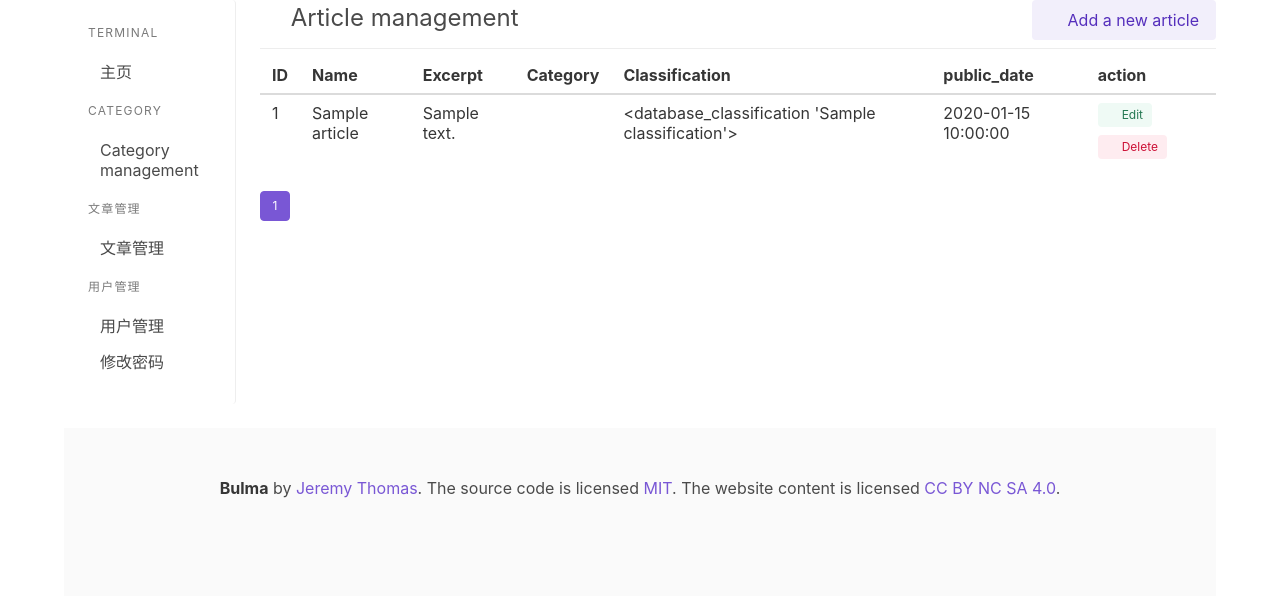
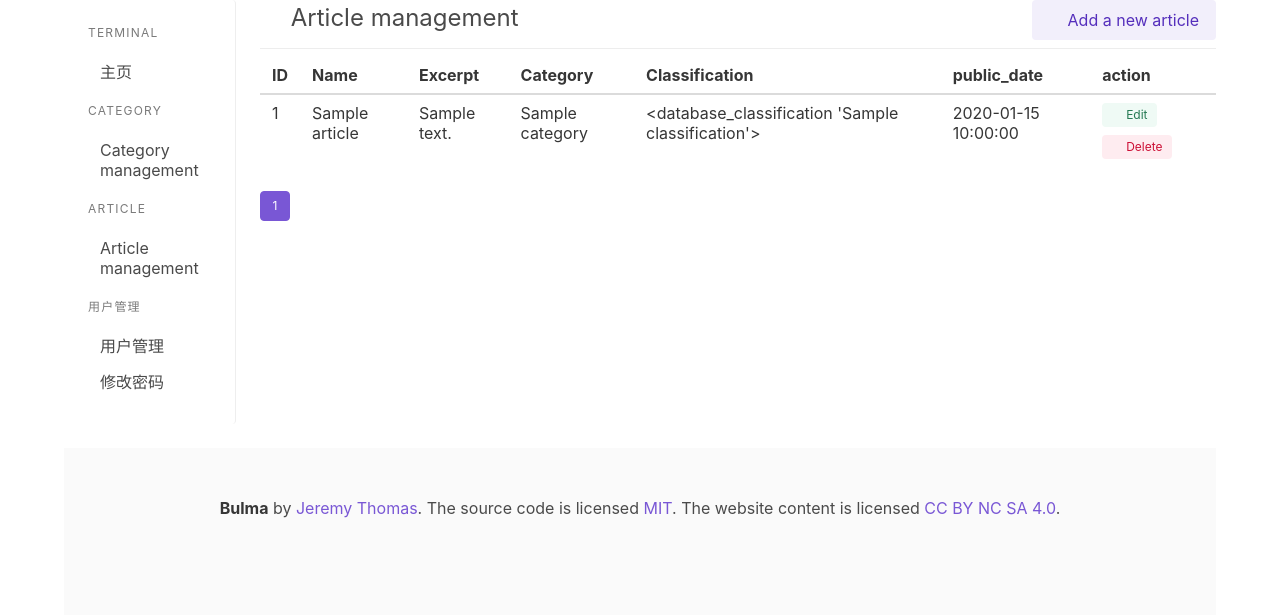
Before and after one commit to dreamlight7274/Flask_game, a Flask app: page /admin/article in a window 1280 px wide. Shown: the part 52-667 px from the top of the page. Run offline with Flask 3, Linux system fonts and the light colour scheme; the visitor is signed in with stand-in values (Sample User, id 1); tables that the repository leaves empty hold one stand-in row (values such as "Sample post").

Commit message:
article_manage
manage article

```diff
--- a/modules/admin/templates/admin/article.html
+++ b/modules/admin/templates/admin/article.html
@@ -12,7 +12,7 @@
     </div>
     {% block button %}
     <div class="is-pulled-right">
-        <a href="" class=" button is-primary is-light">
+        <a href="{{ url_for('admin.add_new_article') }}" class=" button is-primary is-light">
             <span class="icon"><i class="mdi mdi-plus-thick"></i></span>
             <span>Add a new article</span>
         </a>
@@ -55,18 +55,18 @@
                 <td>{{ article.article_id }}</td>
                 <td>{{ article.article_name }}</td>
                 <td>{{ article.excerpt }}</td>
-                <td>{{ article.category.name }}</td>
+                <td>{{ article.category.category_name }}</td>
                 <td>{{ article.classifications|join(',') }} </td>
                 <td>{{ article.public_date }}</td>
                 <td>
                     <div class="tags">
-                        <a href="" class="tag is-success is-light">
+                        <a href="{{ url_for('admin.edit_article', article_id = article.article_id) }}" class="tag is-success is-light">
                             <span class="icon">
                                 <i class="mdi mdi-square-edit-outline"></i>
                             </span>
                             Edit
                         </a>
-                        <a href="" class="tag is-danger is-light">
+                        <a href="{{ url_for('admin.delete_article', article_id=article.article_id) }}" class="tag is-danger is-light">
                             <span class="icon">
                                 <i class="mdi mdi-trash-can-outline"></i>
                             </span>
--- a/modules/admin/templates/admin/index.html
+++ b/modules/admin/templates/admin/index.html
@@ -27,10 +27,10 @@
                         <li><a href="{{ url_for('admin.category_manage_page') }}">Category management</a></li>
                     </ul>
                     <p class="menu-label">
-                        文章管理
+                        ARTICLE
                     </p>
                     <ul class="menu-list">
-                        <li><a href="">文章管理</a></li>
+                        <li><a href="{{ url_for('admin.article_manage_page') }}">Article management</a></li>
                     </ul>
                     <p class="menu-label">
                         用户管理
--- a/modules/admin/views.py
+++ b/modules/admin/views.py
@@ -92,3 +92,48 @@ def add_new_article():
         flash(f'Article {form_using.name.data} has been created')
         return redirect(url_for('admin.article_manage_page'))
     return render_template('admin/add_or_edit_article.html',form= form_using)
+
+@path_admin.route('/article/edit/<int:article_id>', methods=['GET','POST'])
+@login_request_update
+def edit_article(article_id):
+    article_using = Article.query.get(article_id)
+    classifications_using = [cla.cla_id for cla in article_using.classifications]
+    form_using = Article_form(
+        name=article_using.article_name,
+        excerpt=article_using.excerpt,
+        status=article_using.article_status,
+        category=article_using.category.category_id,
+        content=article_using.content,
+        classifications=classifications_using,
+        user_id=g.user.user_id,
+
+
+    )
+
+    form_using.category.choices = [(category.category_id, category.category_name) for category in Category.query.all()]
+    form_using.classifications.choices = [(cla.cla_id, cla.cla_name) for cla in Classification.query.all()]
+    if form_using.validate_on_submit():
+        article_using.article_name = form_using.name.data
+        article_using.excerpt = form_using.excerpt.data
+        article_using.article_status = form_using.status.data
+        article_using.category_id = int(form_using.category.data)
+        article_using.content = form_using.content.data
+        article_using.user_id = g.user.user_id
+        article_using.classifications = [Classification.query.get(cla_id) for cla_id in form_using.classifications.data]
+        db.session.add(article_using)
+        db.session.commit()
+        flash(f'Article {form_using.name.data} has been edited')
+        return redirect(url_for('admin.article_manage_page'))
+
+
+    return render_template('admin/add_or_edit_article.html', form=form_using)
+
+@path_admin.route('/article/delete/<int:article_id>', methods=['GET','POST'])
+@login_request_update
+def delete_article(article_id):
+    article_using = Article.query.get(article_id)
+    if article_using:
+        db.session.delete(article_using)
+        db.session.commit()
+        flash(f'the article {article_using.article_name} has been deleted')
+        return redirect(url_for('admin.article_manage_page'))
```
